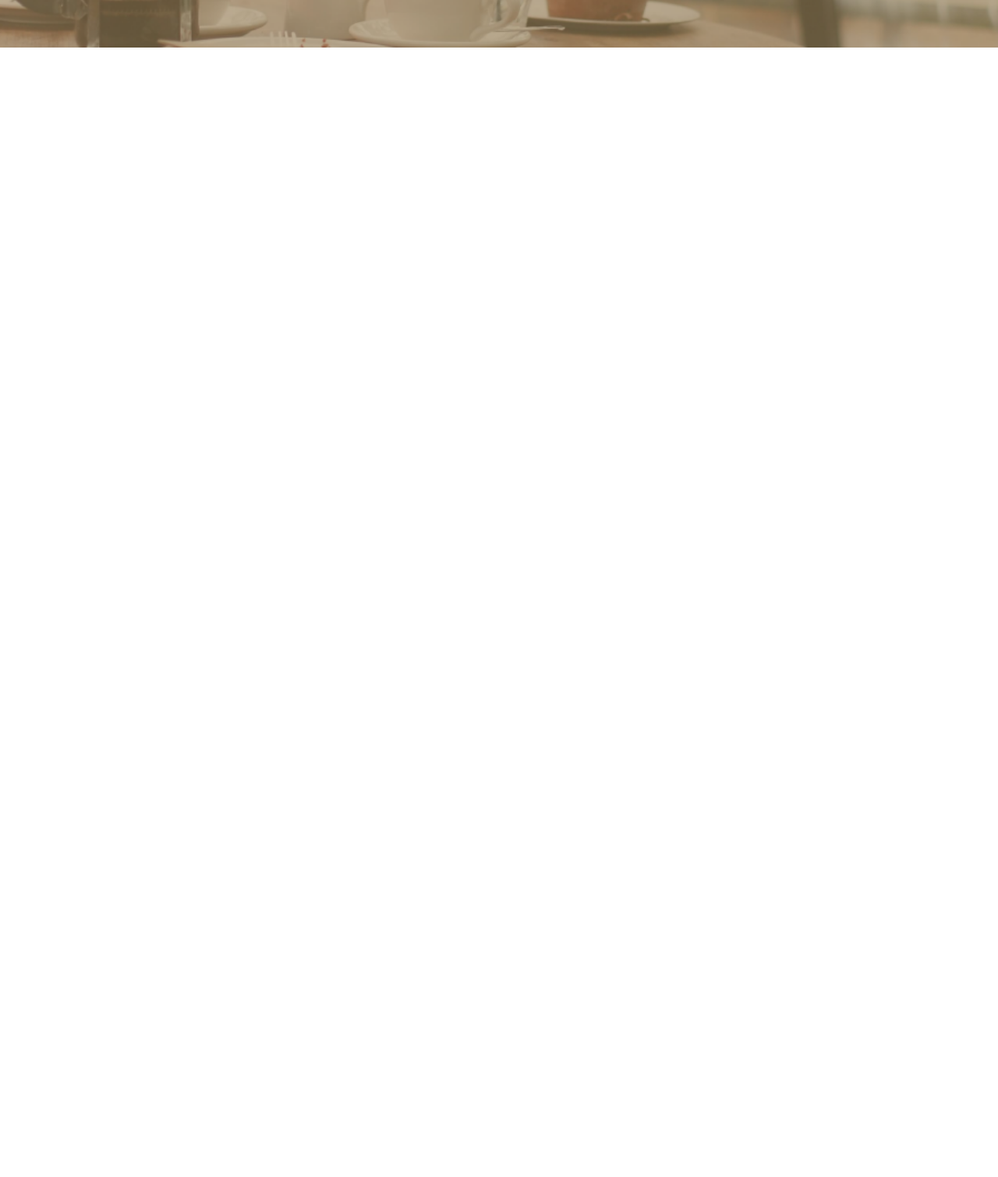
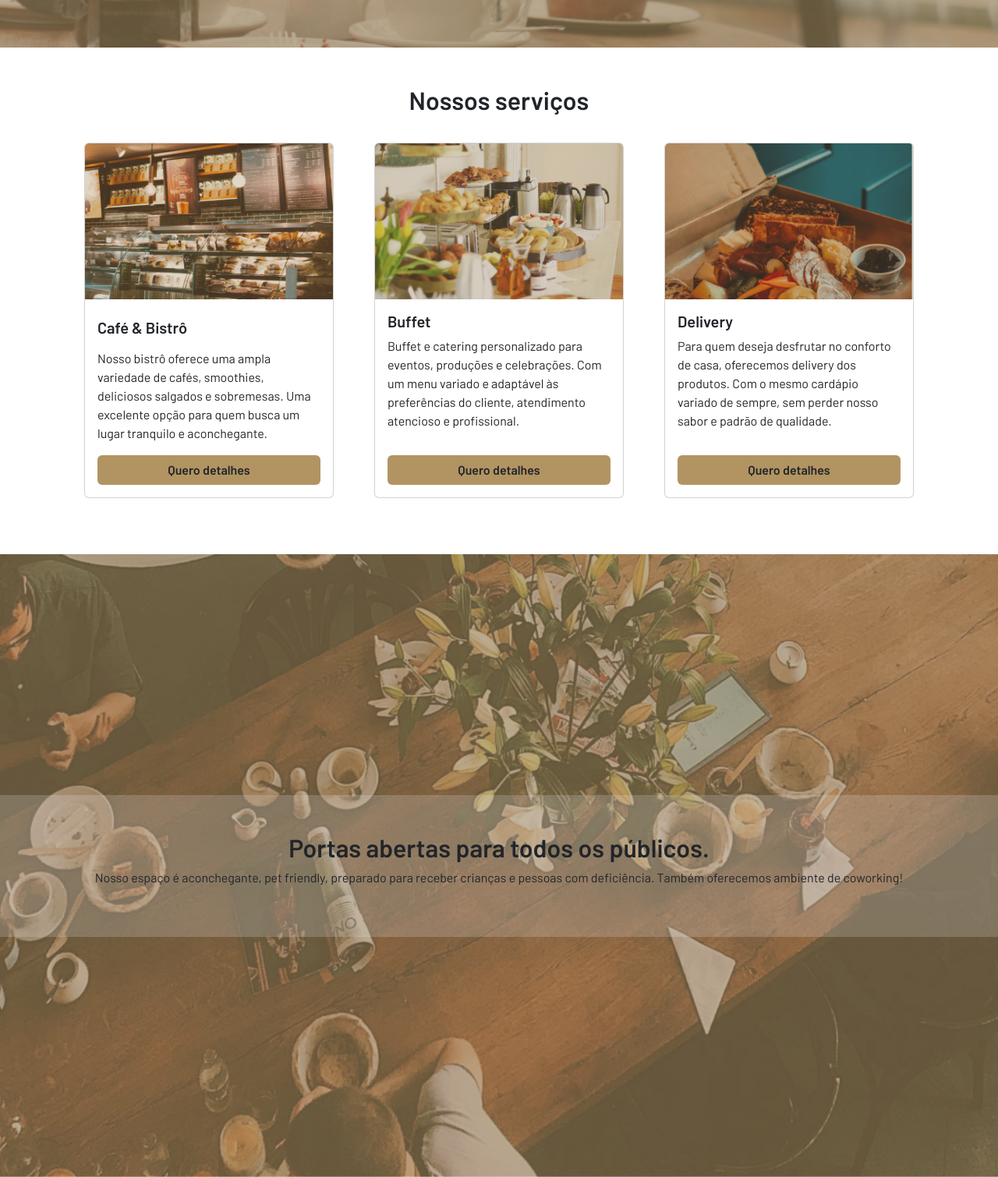
Before and after one commit to uiubueno/bootstrap-curso-alura, a plain HTML site: page index.html in a window 1280 px wide. Shown: the part 739-2249 px from the top of the page at 78% size. Drawn offline with nearby package versions, Linux system fonts and the light colour scheme.

Commit message:
alterações html e css, cards, banners

```diff
--- a/estilos.css
+++ b/estilos.css
@@ -23,6 +23,14 @@ input[type="checkbox"]:focus {
   background-image: url(./assets/banner-1.png);
 }
 
+.banner-2 {
+  background-image: url(./assets/banner-2.png);
+}
+
+.banner-3 {
+  background-image: url(./assets/banner-3.png);
+}
+
 .banners {
   width: 100%;
   height: 100vh;
@@ -35,3 +43,11 @@ input[type="checkbox"]:focus {
 .banners-titulo {
   --bs-bg-opacity: 0.2;
 }
+
+.botao-padrao {
+  background-color: var(--marrom-claro);
+}
+
+.botao-padrao:hover {
+  background-color: var(--marrom-escuro);
+}
--- a/index.html
+++ b/index.html
@@ -108,6 +108,81 @@
           </p>
         </div>
       </section>
+      <section class="py-5">
+        <h2 class="text-center fw-bold pb-1">Nossos serviços</h2>
+
+        <div class="container d-flex justify-content-around flex-wrap">
+          <div class="card m-4" style="width: 20rem">
+            <img
+              src="./assets/cafe-card.png"
+              class="card-img-top"
+              alt="Balcão de padaria tradicional com alimentos diversos"
+            />
+            <div class="card-body">
+              <h5 class="card-title py-2 fw-bold">Café & Bistrô</h5>
+              <p class="card-text">
+                Nosso bistrô oferece uma ampla variedade de cafés, smoothies,
+                deliciosos salgados e sobremesas. Uma excelente opção para quem
+                busca um lugar tranquilo e aconchegante.
+              </p>
+              <a href="#" class="btn botao-padrao w-100 fw-bold"
+                >Quero detalhes</a
+              >
+            </div>
+          </div>
+          <div class="card m-4" style="width: 20rem">
+            <img
+              src="./assets/buffet-card.png"
+              class="card-img-top"
+              alt="Mesa de buffet com alimentos diversos"
+            />
+            <div class="card-body">
+              <h5 class="card-title fw-bold">Buffet</h5>
+              <p class="card-text">
+                Buffet e catering personalizado para eventos, produções e
+                celebrações. Com um menu variado e adaptável às preferências do
+                cliente, atendimento atencioso e profissional.
+              </p>
+              <a href="#" class="btn botao-padrao w-100 fw-bold mt-3"
+                >Quero detalhes</a
+              >
+            </div>
+          </div>
+          <div class="card m-4" style="width: 20rem">
+            <img
+              src="./assets/delivery-card.png"
+              class="card-img-top"
+              alt="Caixa aberta armazenando comidas diversas"
+            />
+            <div class="card-body">
+              <h5 class="card-title fw-bold">Delivery</h5>
+              <p class="card-text">
+                Para quem deseja desfrutar no conforto de casa, oferecemos
+                delivery dos produtos. Com o mesmo cardápio variado de sempre,
+                sem perder nosso sabor e padrão de qualidade.
+              </p>
+              <a href="#" class="btn botao-padrao w-100 fw-bold mt-3"
+                >Quero detalhes</a
+              >
+            </div>
+          </div>
+        </div>
+      </section>
+      <section
+        class="banners banner-2 d-flex flex-column justify-content-center text-center"
+      >
+        <div class="banners-titulo bg-body-secondary py-5">
+          <h2 class="fw-bold">Portas abertas para todos os públicos.</h2>
+          <p>
+            Nosso espaço é aconchegante, pet friendly, preparado para receber
+            crianças e pessoas com deficiência. Também oferecemos ambiente de
+            coworking!
+          </p>
+        </div>
+      </section>
+      <section
+        class="banners banner-3 d-flex flex-column justify-content-center text-center"
+      ></section>
     </main>
     <script
       src="https://cdn.jsdelivr.net/npm/bootstrap@5.3.0-alpha2/dist/js/bootstrap.bundle.min.js"
```
